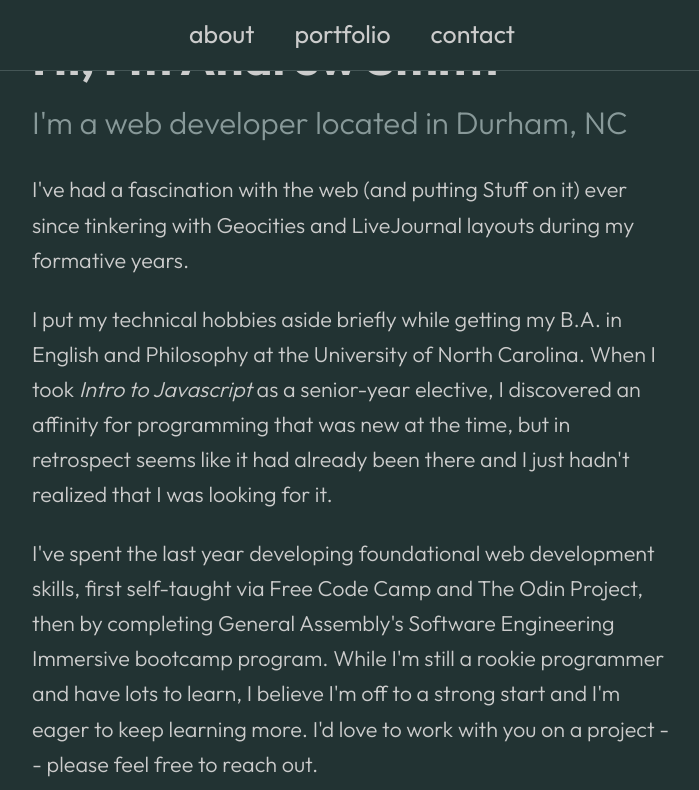
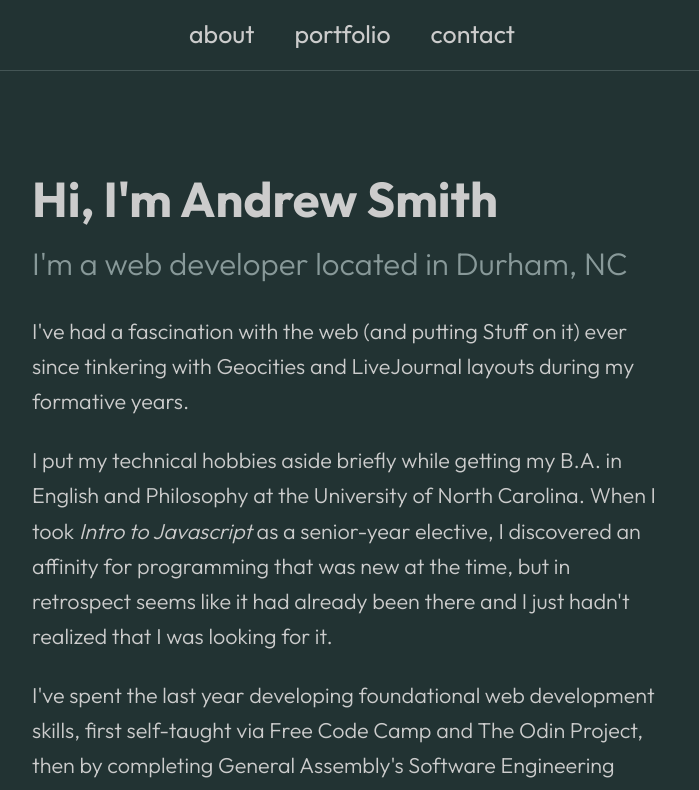
Before and after one commit to continentaldivide/personal-website, a Next.js app: page / in a window 1280 px wide. Shown: the top 790 px of the page, without its empty margins (288-987 px from the left). Built offline with nearby package versions, Linux system fonts and the light colour scheme.

Commit message:
Fix content clipping on shorter viewports

```diff
--- a/app/components/About.jsx
+++ b/app/components/About.jsx
@@ -1,6 +1,6 @@
 export default function Home() {
   return (
-    <div className="container w-1/2 my-auto">
+    <div className="container w-1/2 mt-40 pb-10">
       <h1 className="text-5xl font-bold leading-relaxed">
         Hi, I'm Andrew Smith
       </h1>
```
